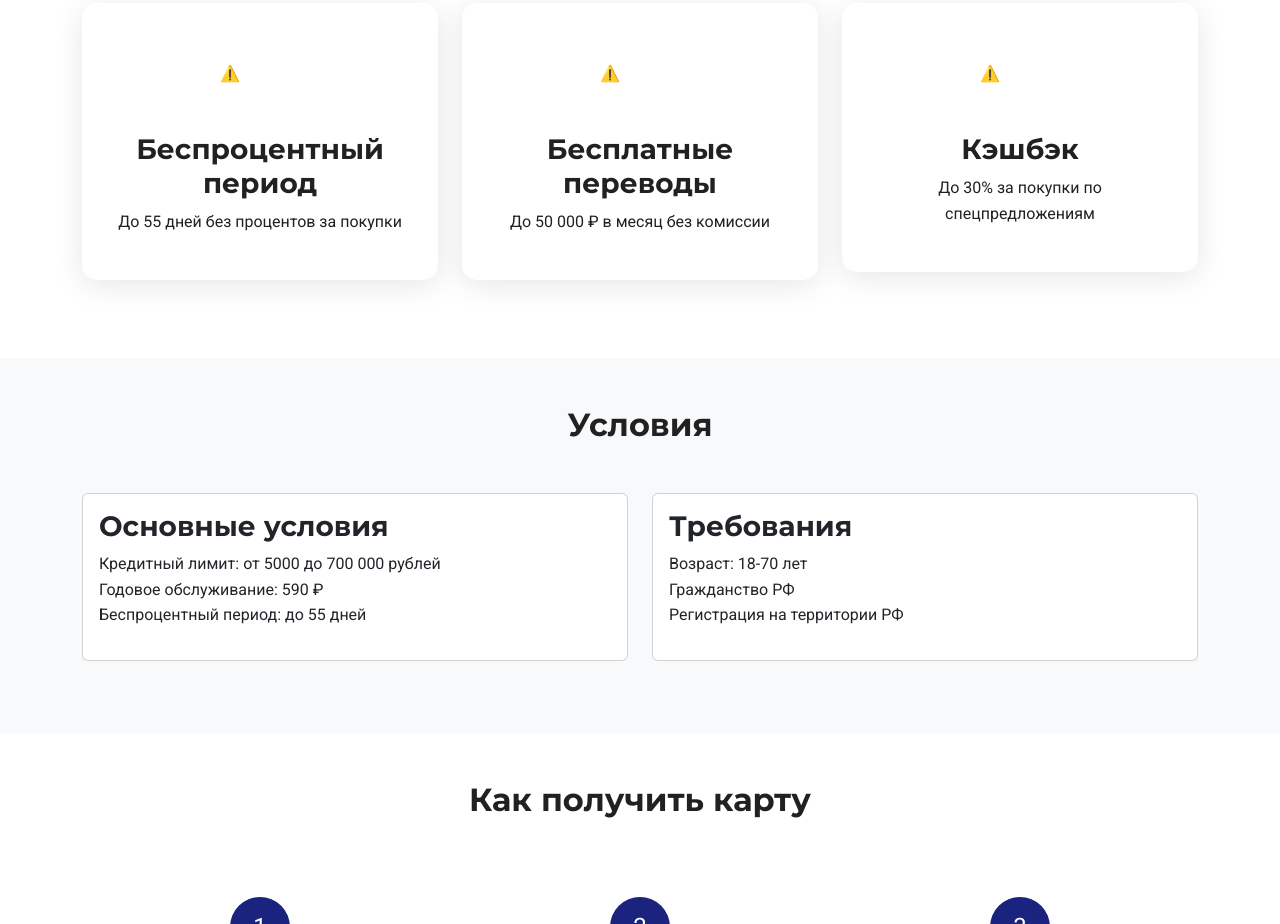
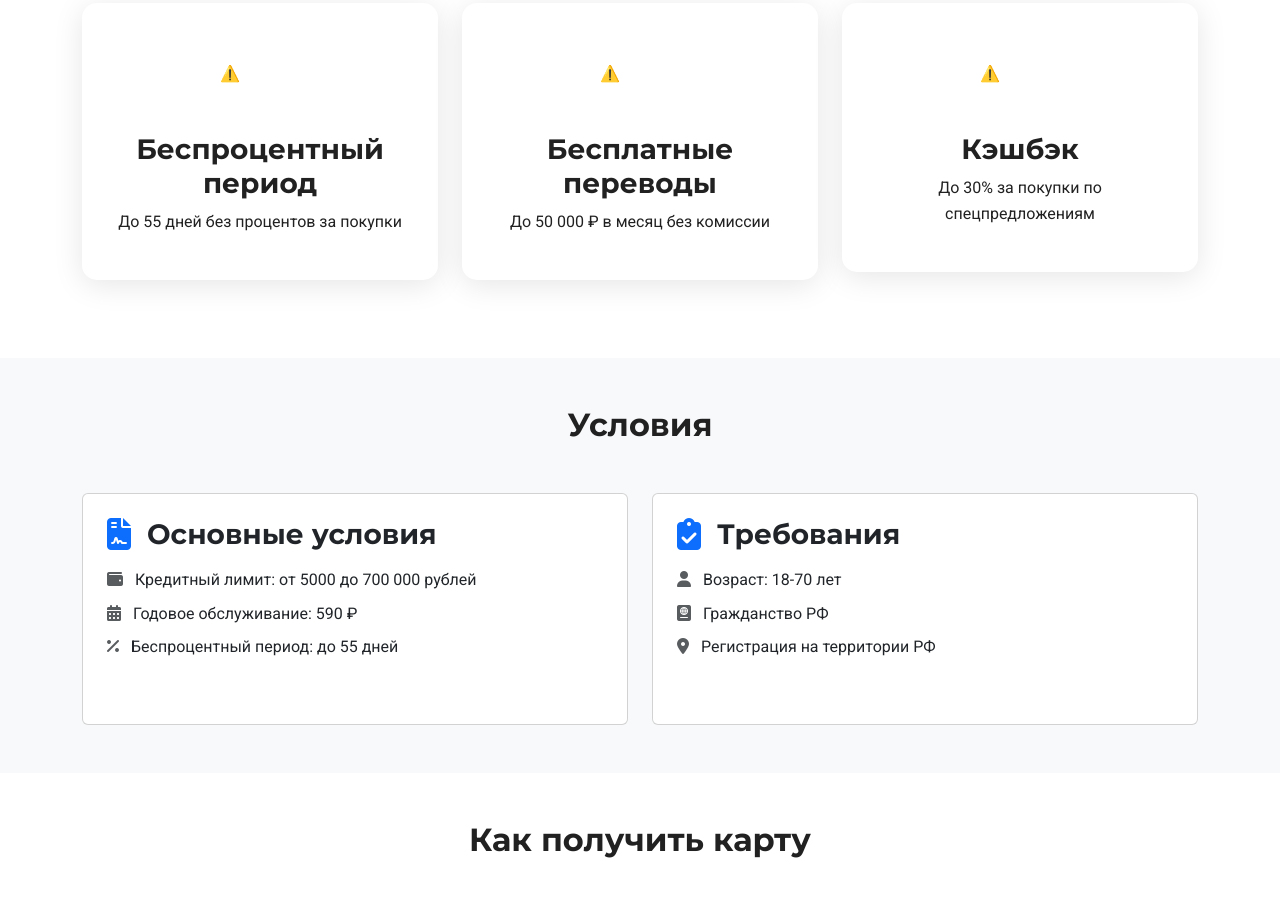
Before and after one commit to runas24/fantastic-disco, a plain HTML site: page index.html in a window 1280 px wide. Shown: the part 931-1855 px from the top of the page. Drawn offline with nearby package versions, Linux system fonts and the light colour scheme; no server answers; a script that the page names is missing.

Commit message:
Преимущества карты(Лотти)+Условия

```diff
--- a/index.html
+++ b/index.html
@@ -8,6 +8,7 @@
   <link href="https://fonts.googleapis.com/css2?family=Montserrat:wght@700&family=Roboto:wght@400;500&display=swap" rel="stylesheet">
   <link rel="stylesheet" href="https://unpkg.com/aos@2.3.1/dist/aos.css">
   <link rel="stylesheet" href="https://cdn.jsdelivr.net/npm/swiper@9/swiper-bundle.min.css">
+  <link rel="stylesheet" href="https://cdnjs.cloudflare.com/ajax/libs/font-awesome/6.4.0/css/all.min.css">
   <link rel="stylesheet" href="style.css">
 </head>
 <body data-bs-spy="scroll" data-bs-target="#navbar" data-bs-offset="100">
@@ -43,7 +44,7 @@
           <h1 class="display-4 mb-4">Премиальная кредитная карта</h1>
           <ul class="list-unstyled">
             <li>Кредитный лимит до 1 000 000 ₽</li>
-            <li>Беспроцентный период до 120 дней</li>
+            <li>Беспроцентный период до 55 дней</li>
             <li>Бесплатная доставка</li>
           </ul>
           <a href="https://offer-site.com" class="btn btn-primary btn-lg">Оформить карту</a>
@@ -116,25 +117,49 @@
       <h2 class="text-center mb-5">Условия</h2>
       <div class="row">
         <div class="col-md-6">
-          <div class="card mb-4">
-            <div class="card-body">
-              <h3 class="card-title">Основные условия</h3>
+          <div class="card mb-4 h-100">
+            <div class="card-body p-4">
+              <div class="d-flex align-items-center mb-3">
+                <i class="fas fa-file-contract fa-2x text-primary me-3"></i>
+                <h3 class="card-title mb-0">Основные условия</h3>
+              </div>
               <ul class="list-unstyled">
-                <li>Кредитный лимит: от 5000 до 700 000 рублей</li>
-                <li>Годовое обслуживание: 590 ₽</li>
-                <li>Беспроцентный период: до 55 дней</li>
+                <li class="mb-2">
+                  <i class="fas fa-wallet me-2 text-muted"></i>
+                  Кредитный лимит: от 5000 до 700 000 рублей
+                </li>
+                <li class="mb-2">
+                  <i class="fas fa-calendar-alt me-2 text-muted"></i>
+                  Годовое обслуживание: 590 ₽
+                </li>
+                <li class="mb-2">
+                  <i class="fas fa-percent me-2 text-muted"></i>
+                  Беспроцентный период: до 55 дней
+                </li>
               </ul>
             </div>
           </div>
         </div>
         <div class="col-md-6">
-          <div class="card mb-4">
-            <div class="card-body">
-              <h3 class="card-title">Требования</h3>
+          <div class="card mb-4 h-100">
+            <div class="card-body p-4">
+              <div class="d-flex align-items-center mb-3">
+                <i class="fas fa-clipboard-check fa-2x text-primary me-3"></i>
+                <h3 class="card-title mb-0">Требования</h3>
+              </div>
               <ul class="list-unstyled">
-                <li>Возраст: 18-70 лет</li>
-                <li>Гражданство РФ</li>
-                <li>Регистрация на территории РФ</li>
+                <li class="mb-2">
+                  <i class="fas fa-user me-2 text-muted"></i>
+                  Возраст: 18-70 лет
+                </li>
+                <li class="mb-2">
+                  <i class="fas fa-passport me-2 text-muted"></i>
+                  Гражданство РФ
+                </li>
+                <li class="mb-2">
+                  <i class="fas fa-map-marker-alt me-2 text-muted"></i>
+                  Регистрация на территории РФ
+                </li>
               </ul>
             </div>
           </div>
```
